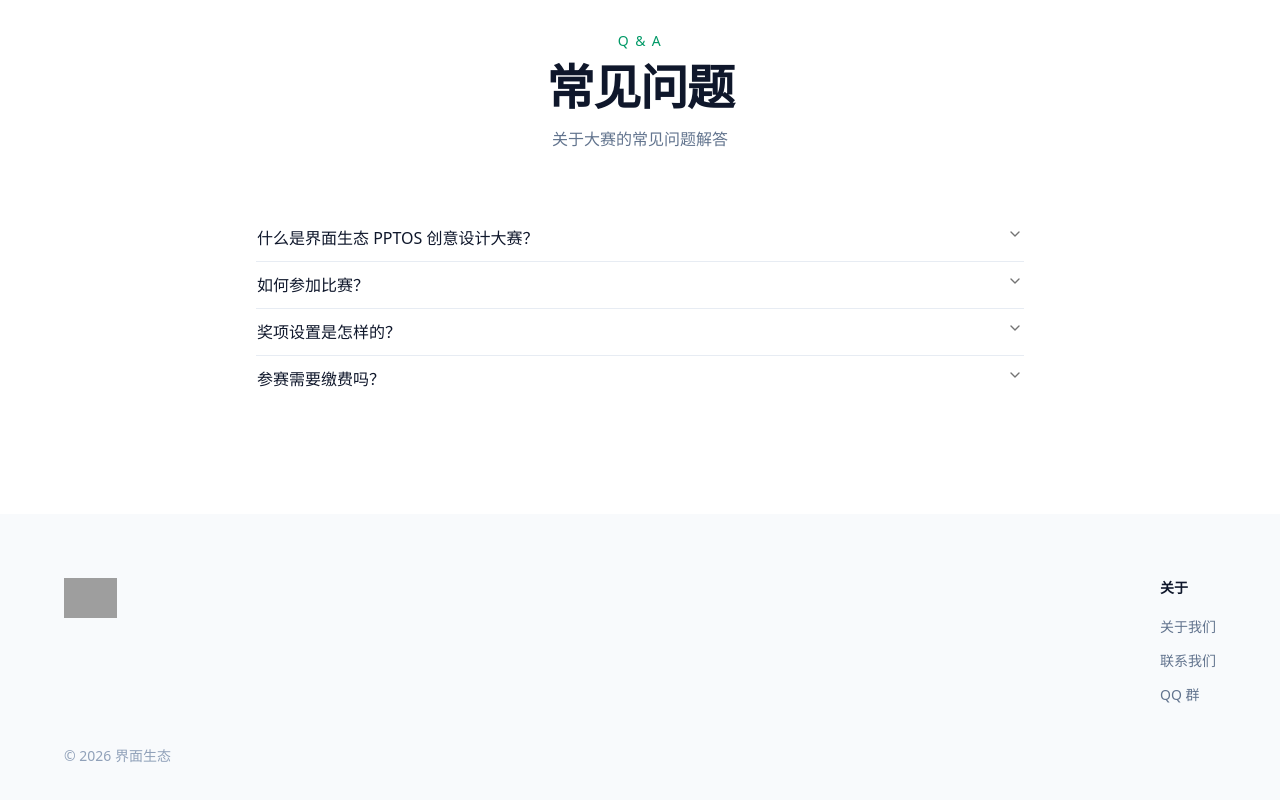
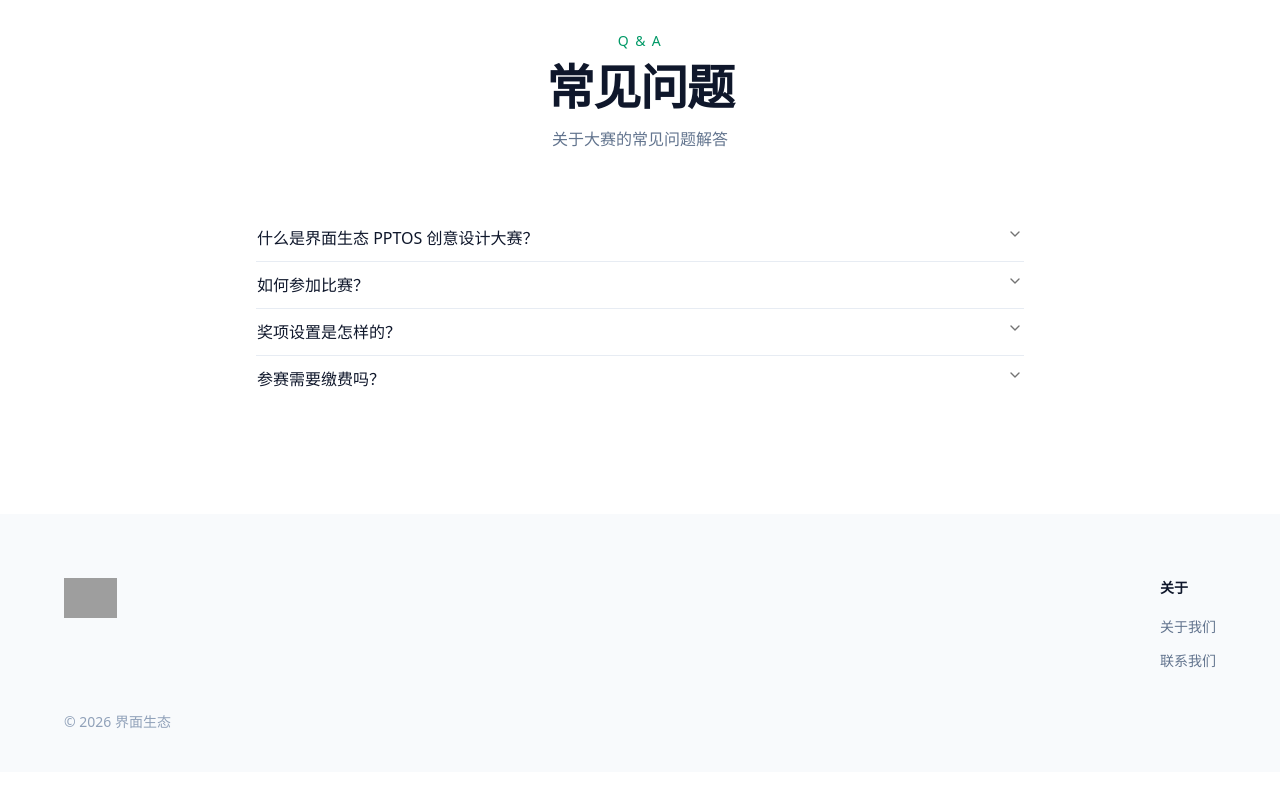
Before and after one commit to HanHanWeb/ipoa, a Next.js app: page / in a window 1280 px wide. Shown: the part 2584-3384 px from the top of the page. After the commit the page ends 3356 px from the top, so only its background shows below. Built offline with nearby package versions, Linux system fonts and the light colour scheme; no server answers; grey boxes are pictures that could not be loaded; a web font is replaced by a local one.

Commit message:
remove QQ group link from footer

```diff
--- a/src/components/footer.tsx
+++ b/src/components/footer.tsx
@@ -15,7 +15,6 @@ const footerGroups: FooterGroup[] = [
     links: [
       { label: "关于我们", href: "https://www.intereco.org.cn/about.html", external: true },
       { label: "联系我们", href: "mailto:ipoa@intereco.org.cn", external: true },
-      { label: "QQ 群", href: "https://qm.qq.com/q/zo6rvaWmKk", external: true },
     ],
   },
 ];
```
